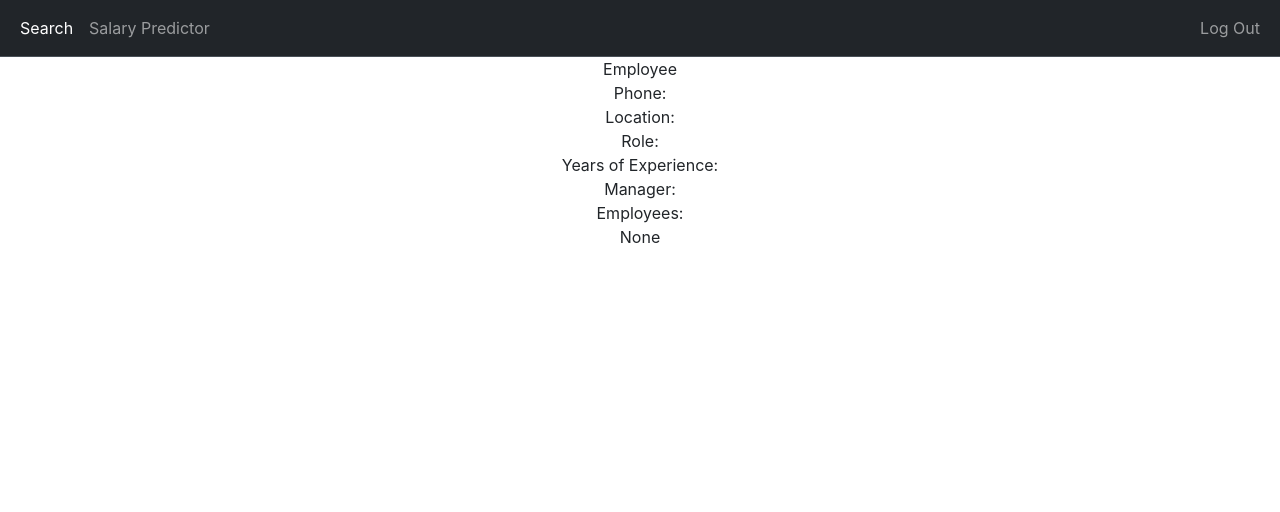
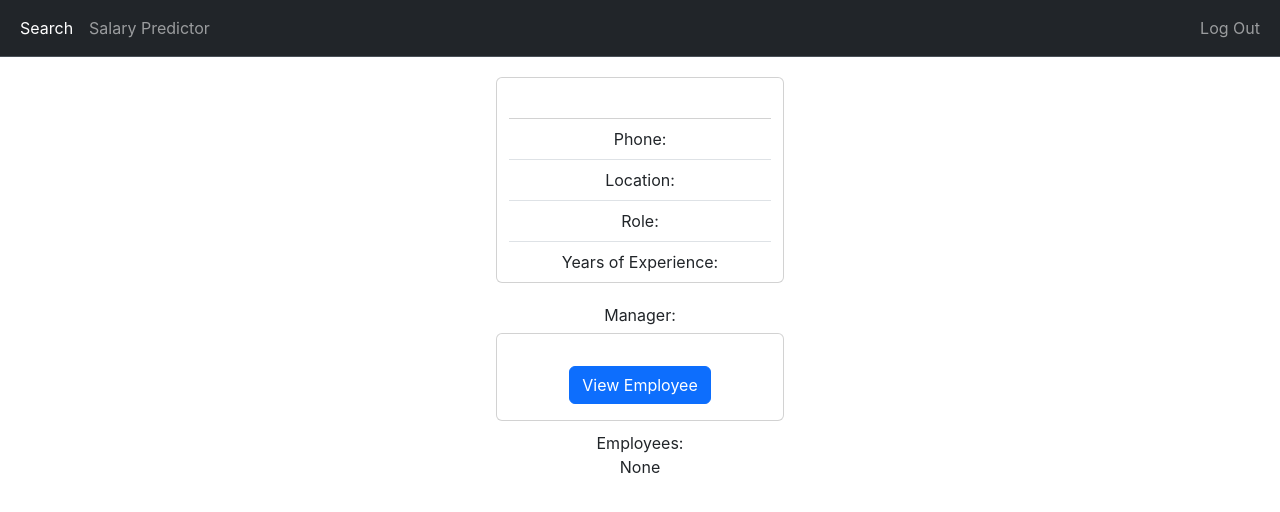
Before and after one commit to fortress32501/TravHackathon2023, a React (Create React App) app in the folder employee-directory/: page /employees/1 in a window 1280 px wide. Shown: the top 512 px of the page. Built offline with nearby package versions, Linux system fonts and the light colour scheme; no server answers; sample sign-in values are in the browser's storage.

Commit message:
bootstrap stuff

```diff
--- a/employee-directory/src/Employee.js
+++ b/employee-directory/src/Employee.js
@@ -9,7 +9,15 @@ const Employee = (props) => {
     }
 
   return (
-    <div onClick={(e) => handleClick(props.id)}>{props.first_name} {props.last_name}</div>
+
+    <div className="card" style={{'width': '18rem', 'margin': '10px'}}>
+        <div className="card-body">
+            <h5 className="card-title">{props.first_name} {props.last_name}</h5>
+            <p className="card-text">{props.location}</p>
+            <div className="btn btn-primary" onClick={(e) => handleClick(props.id)}>View Employee</div>
+        </div>
+    </div>
+
   )
 }
 
--- a/employee-directory/src/EmployeePage.js
+++ b/employee-directory/src/EmployeePage.js
@@ -76,17 +76,34 @@ const EmployeePage = (props) => {
     }
   }, [employee]);
 
+  function toTitleCase(str) {
+    if (str) {
+      str = str.replace("_", " ")
+      return str.replace(/\w\S*/g, function(txt){
+        return txt.charAt(0).toUpperCase() + txt.substr(1).toLowerCase();
+    });
+    }
+  }
+
   return (
     <>
-    <div>Employee</div>
-    <div>{employee.first_name} {employee.last_name}</div>
-    <div>Phone: {employee.phone}</div>
-    <div>Location: {employee.location}</div>
-    <div>Role: {employee.job_role}</div>
-    <div>Years of Experience: {employee.years_of_experience}</div>
-    {canViewSalary ? <div>Salary: {employee.salary}</div> : <></>}
-    <div> Manager: {employee.manager!="NA" ? <Employee first_name={manager.first_name} last_name={manager.last_name} key={manager.employee_id} id={manager.employee_id} /> : <div>None</div>}</div>
-    <div> Employees: {employee.job_role!="manager" ? <div>None</div> : underlings.map(underling => {return <Employee first_name={underling.first_name} last_name={underling.last_name} key={underling.employee_id} id={underling.employee_id} />})}</div>
+    <div className="row justify-content-center">
+      <div className="card" style={{"width": "18rem", "margin": "20px"}}>
+        <div className="card-body">
+          <h5 className="card-title">{employee.first_name} {employee.last_name}</h5>
+        </div>
+        <ul className="list-group list-group-flush">
+          <li className="list-group-item">Phone: {employee.phone}</li>
+          <li className="list-group-item">Location: {employee.location}</li>
+          <li className="list-group-item">Role: {toTitleCase(employee.job_role)}</li>
+          <li className="list-group-item">Years of Experience: {employee.years_of_experience}</li>
+          {canViewSalary ? <li className="list-group-item">Salary: {employee.salary}</li> : <></>}
+        </ul>
+      </div>
+    </div>
+    <div> Manager: </div> <div className="row justify-content-center g-1">{employee.manager!="NA" ? <Employee first_name={manager.first_name} last_name={manager.last_name} location={manager.location} key={manager.employee_id} id={manager.employee_id} /> : <div>None</div>}</div>
+    <div> Employees: </div> <div className="row justify-content-center g-1">{employee.job_role!="manager" ? <div>None</div> : underlings.map(underling => {return <Employee first_name={underling.first_name} last_name={underling.last_name} location={underling.location} key={underling.employee_id} id={underling.employee_id} />})}</div>
+
     </>
   )
 }
--- a/employee-directory/src/Home.js
+++ b/employee-directory/src/Home.js
@@ -40,25 +40,34 @@ const Home = (props) => {
 
   return (
     <>
-    <div>Home</div>
-    <div>
+    <div>Search</div>
+    <div className='row justify-content-center'>
+    <form className="row col-md-8 g-2 justify-content-center">
+      <div className="col-md-3">
+        <label htmlFor="first_name" className="form-label">First Name</label>
         <input
           type="text"
           placeholder="Enter first name"
+          id="first_name"
+          className="form-control"
           value = {first_name}
           onChange={(e)=>setFirstName(e.target.value)}
         />
       </div>
-    <div>
+      <div className="col-md-3">
+        <label htmlFor="last_name" className="form-label">Last Name</label>
         <input
           type="text"
           placeholder="Enter last name"
+          id="last_name"
+          className="form-control"
           value = {last_name}
           onChange={(e)=>setLastName(e.target.value)}
         />
       </div>
-    <div>
-      <select name="locations" id="locations" value = {location} onChange={(e)=>setLocation(e.target.value)}>
+      <div className="col-md-3">
+        <label htmlFor='locations' className="form-label">Location</label>
+        <select name="locations" className="form-select" id="locations" value = {location} onChange={(e)=>setLocation(e.target.value)}>
             <option value="">-</option>
             <option value="Des Moines, IA">Des Moines, IA</option>
             <option value="Houston, TX">Houston, TX</option>
@@ -71,8 +80,9 @@ const Home = (props) => {
             <option value="Miami, FL">Miami, FL</option>
         </select>
       </div>
-    <div>
-      <select name="jobs" id="jobs" value = {job} onChange={(e)=>setJob(e.target.value)}>
+      <div className="col-md-3">
+        <label htmlFor='jobs' className="form-label">Job Role</label>
+        <select name="jobs" id="jobs" className="form-select" value = {job} onChange={(e)=>setJob(e.target.value)}>
             <option value="">-</option>
             <option value="accounting">Accounting</option>
             <option value="cybersecurity">Cybersecurity</option>
@@ -83,8 +93,9 @@ const Home = (props) => {
             <option value="software_engineer">Software Engineer</option>
         </select>
       </div>
-    <div>
-      <select name="yearsComp" id="yearsComp" value = {yearsComp} onChange={(e)=>setYearsComp(e.target.value)}>
+      <div className="col-md-3">
+        <label htmlFor="years" className="form-label">Years of Experience</label>
+          <select name="yearsComp" id="yearsComp" className="form-select" value = {yearsComp} onChange={(e)=>setYearsComp(e.target.value)}>
                 <option value="">-</option>
                 <option value="eq">=</option>
                 <option value="gt">&gt;</option>
@@ -94,11 +105,14 @@ const Home = (props) => {
               type="text"
               placeholder="Enter years"
               value = {years}
+              className='form-control'
+              id="years"
               onChange={(e)=>setYears(e.target.value)}
             />
       </div>
-    {props.user.job_role==="human_resources" ? <div>
-      <select name="salaryComp" id="salaryComp" value = {salaryComp} onChange={(e)=>setSalaryComp(e.target.value)}>
+      {props.user.job_role==="human_resources" ? <div className="col-md-3">
+        <label htmlFor="salaryInput" className="form-label">Salary</label>
+          <select name="salaryComp" id="salaryComp" className="form-select" value = {salaryComp} onChange={(e)=>setSalaryComp(e.target.value)}>
               <option value="">-</option>
               <option value="gt">&gt;</option>
               <option value="lt">&lt;</option>
@@ -107,10 +121,14 @@ const Home = (props) => {
             type="text"
             placeholder="Enter salary"
             value = {salary}
+            id="salaryInput"
+            className="form-control"
             onChange={(e)=>setSalary(e.target.value)}
           />
       </div> : <></>}
-    <div>{
+    </form>
+    </div>
+    <div style={{'margin':'20px'}} className="row g-2 justify-content-center">{
       employees.filter(
         employee =>
         employee.first_name.toLowerCase().includes(first_name.toLowerCase())
@@ -140,7 +158,7 @@ const Home = (props) => {
           }
         }
       ).map(
-        fil_emp => {return <Employee first_name={fil_emp.first_name} last_name={fil_emp.last_name} key={fil_emp.employee_id} id={fil_emp.employee_id} />}
+        fil_emp => {return <Employee first_name={fil_emp.first_name} last_name={fil_emp.last_name} location={fil_emp.location}  key={fil_emp.employee_id} id={fil_emp.employee_id} />}
       )}
     </div>
     </>
--- a/employee-directory/src/LogIn.js
+++ b/employee-directory/src/LogIn.js
@@ -44,7 +44,7 @@ const LogIn = (props) => {
       <form onSubmit={e=>handleSubmit(e)} className="row g-3">
           <div className="col-md-3"></div>
           <div className="col-md-3">
-            <label for="first_name" className="form-label">First Name</label>
+            <label htmlFor="first_name" className="form-label">First Name</label>
             <input
               type="text"
               placeholder="Enter first name"
@@ -55,7 +55,7 @@ const LogIn = (props) => {
             />
           </div>
           <div className="col-md-3">
-            <label for="last_name" className="form-label">Last Name</label>
+            <label htmlFor="last_name" className="form-label">Last Name</label>
             <input
               type="text"
               placeholder="Enter last name"
@@ -68,7 +68,7 @@ const LogIn = (props) => {
           <div className="col-md-3"></div>
           <div className="col-md-3"></div>
           <div className="col-md-6">
-            <label for="password" className="form-label">Password</label>
+            <label htmlFor="password" className="form-label">Password</label>
             <input
               type="password"
               placeholder="Enter password"
```
Also changed, not shown: 1 other file (tests, documents, lock files or other folders). Lines whose indentation alone changed are shown as unchanged.
